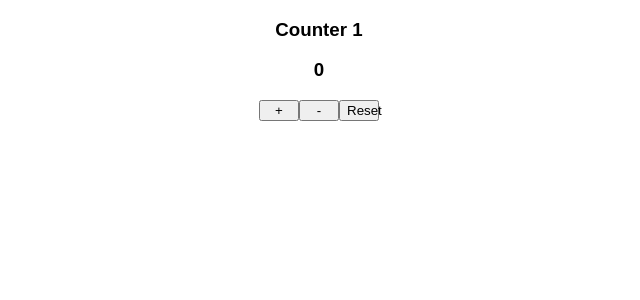
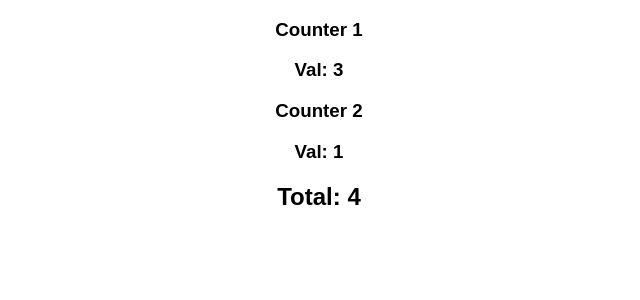
Before and after one commit to loriculberson/react-counters, a React (Create React App) app: page / in a window 1280 px wide. Shown: the top 300 px of the page, without its empty margins (321-961 px from the left). Built offline with nearby package versions, Linux system fonts and the light colour scheme.

Commit message:
Counters render with their values and the total sum

```diff
--- a/src/Counter.js
+++ b/src/Counter.js
@@ -6,10 +6,8 @@ const Counter = (props) => {
   return (
     <div>
       <h3>Counter {props.name}</h3>
-      <h3>{props.counterValue}</h3>
-      <button onClick={props.increment}>+</button>
-      <button onClick={props.decrement}>-</button>
-      <button onClick={props.reset}>Reset</button>
+      <h3>Val: {props.value}</h3>
+
     </div>
   );
 };
--- a/src/CounterApp.js
+++ b/src/CounterApp.js
@@ -6,38 +6,35 @@ class CounterApp extends Component {
   constructor(props) {
     super(props);
     this.state = {
-      allValues: 0
+      allValues: [3, 1]
     }
   }
 
-  increment = () => {
-    this.setState({
-      allValues: this.state.allValues + 1
-    })
+
+  counterValue = (i) => {
+    //display what is in state for that index
+    return this.state.allValues[i];
   }
 
-  decrement = () => {
-    this.setState({
-      allValues: this.state.allValues - 1
-    })
-  }
-
-  reset = () => {
-    this.setState({
-      allValues: 0
-    })
-  }
 
   render() {
+    const total = this.state.allValues.reduce((sum, num) => sum + num)
+    const renderCounters = this.state.allValues.map((counter, index) => {
+      return (
+        <Counter
+        name={index + 1}
+        key={index}
+        value={this.counterValue(index)}
+      />
+      )
+    })
+
     return (
       <div>
-        <Counter
-          name={"1"}
-          increment={this.increment}
-          decrement={this.decrement}
-          reset={this.reset}
-          counterValue={this.state.allValues}
-        />
+        <div>
+          {renderCounters}
+          <h2>Total: {total}</h2>
+        </div>
       </div>
     );
   }
```
